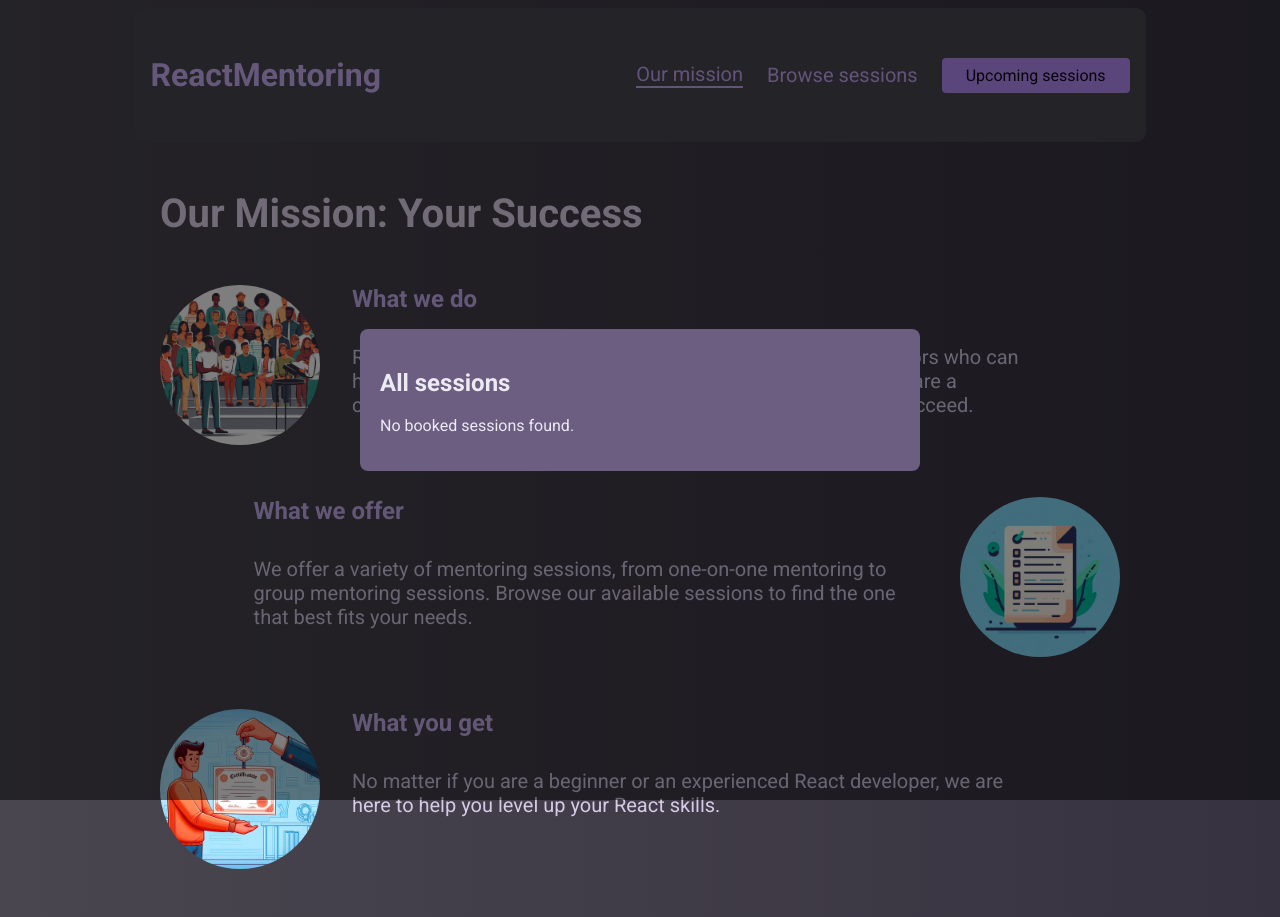
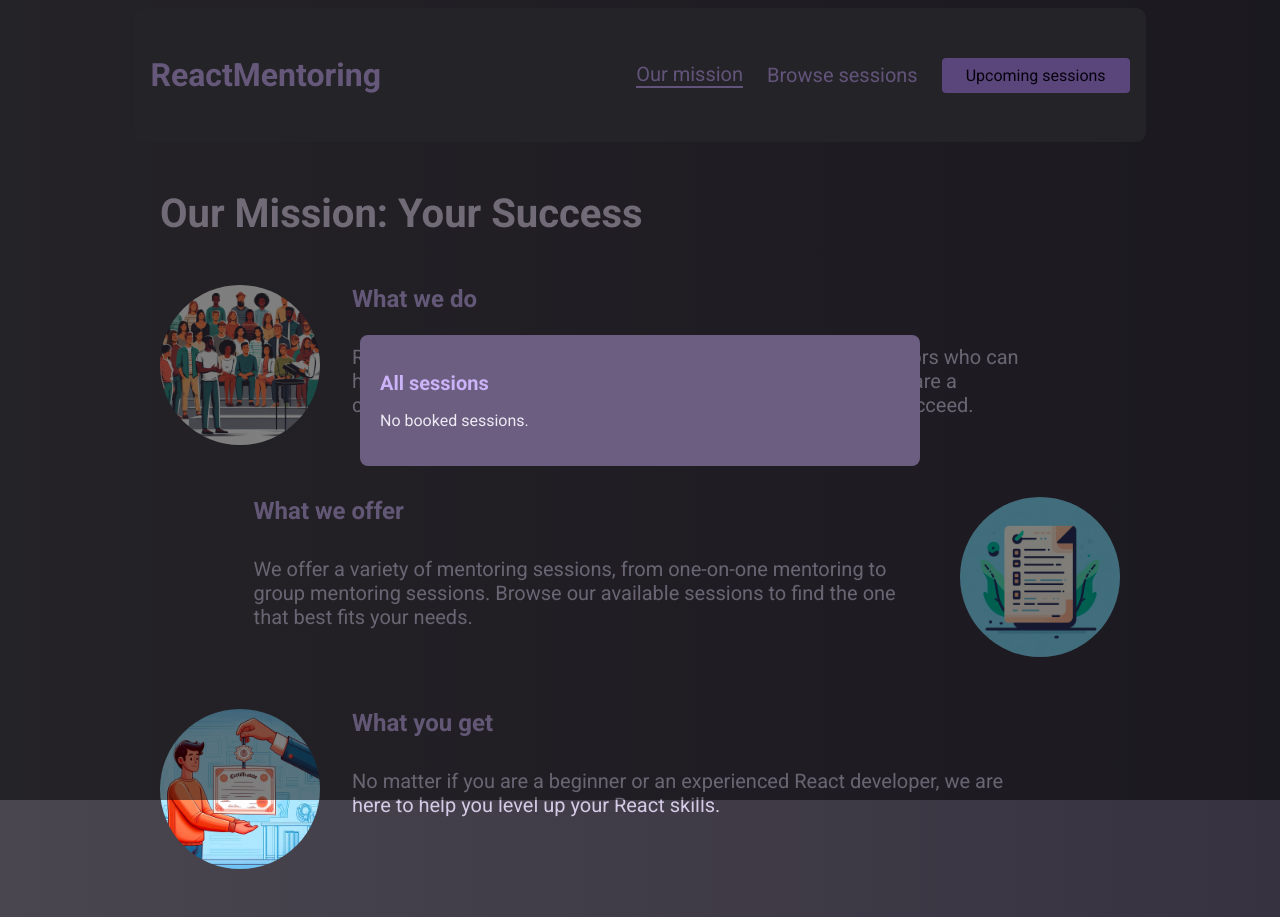
Before and after one commit to Williambraney/practice-typescript-project, a React (Vite) app: page / in a window 1280 px wide. Both pictures are taken after a click on the button "Upcoming sessions". Built offline with nearby package versions, Linux system fonts and the light colour scheme.

Commit message:
Set up sesssion cancellation

```diff
--- /dev/null
+++ b/src/components/BookedSessionList.tsx
@@ -0,0 +1,43 @@
+import BookedSessionListItem from './BookedSessionListItem';
+
+export type Session = {
+    id: string;
+    title: string;
+    summary: string;
+    description: string;
+    duration: number;
+    date: string;
+    image: string;
+}
+
+type ListProps = {
+    sessions : Session[]
+};
+
+export default function BookedSessionList({
+    sessions
+}: ListProps ) {
+
+    if (sessions.length === 0) {
+        return <p>No booked sessions.</p>;
+    }
+
+    return (
+        <>
+            <ul
+                id = 'sessions-list'
+            >
+                {
+                    sessions.map( session => {
+                        return (
+                            <BookedSessionListItem
+                                session = { session }
+                                key = { session.id }
+                            />
+                        );
+                    })
+                }
+            </ul>
+        </>
+    );
+}
--- /dev/null
+++ b/src/components/BookedSessionListItem.tsx
@@ -0,0 +1,47 @@
+import { type Session } from './SessionList';
+import { Link } from 'react-router-dom';
+import SubHeader from './SubHeader';
+import Button from './Button';
+
+type ListItemProps = {
+    session: Session
+};
+
+export default function BookedSessionListItem({
+    session
+}: ListItemProps ){
+
+    const date = new Date(session.date);
+
+    const formattedDate = date.toLocaleDateString('en-GB', {
+        year : 'numeric',
+        month : 'short',  // "Nov"
+        day : 'numeric',  // "1"
+    });
+
+
+    return (
+        <>
+            <li className = 'session-item'>
+                <div
+                    className = 'session-box'
+                >
+                    <SubHeader>
+                        { session.title }
+                    </SubHeader>
+                    <p
+                        className = 'description'
+                    >
+                        { session.summary }
+                    </p>
+                    <p>
+                        { formattedDate }
+                    </p>
+                    <Button>
+                        Cancel
+                    </Button>
+                </div>
+            </li>
+        </>
+    )
+};
--- /dev/null
+++ b/src/components/BookedSessionModal.tsx
@@ -0,0 +1,30 @@
+import { useSessionSelector } from '../store/hooks';
+import BookedSessionList from './BookedSessionList';
+import Modal from './Modal';
+import SessionsList from './SessionList';
+import SubHeader from './SubHeader';
+
+type BookedSessionModalProps = {
+    open: boolean;
+};
+
+export default function BookedSessionModal({
+    open
+}: BookedSessionModalProps ){
+
+    const sessions = useSessionSelector( state => state.session.sessions );
+    console.log('Booked sessions:', sessions);
+    return (
+        <Modal
+            open = { open }
+            // onClose = { handleClick }
+        >
+            <SubHeader>
+                All sessions
+            </SubHeader>
+            <BookedSessionList
+                sessions = { sessions }
+            />
+        </Modal>
+    )
+}
--- a/src/components/BookedSessionsModal.tsx
+++ /dev/null
@@ -1,49 +0,0 @@
-import { useSessionSelector } from '../store/hooks';
-import Modal from './Modal';
-
-type BookedSessionsModalProps = {
-    open: boolean;
-};
-
-export default function BookedSessionsModal({
-    open
-}: BookedSessionsModalProps ){
-
-    const sessions = useSessionSelector( state => state.session.sessions );
-    console.log('Booked sessions:', sessions);
-    return (
-        <Modal
-            open = { open }
-            // onClose = { handleClick }
-        >
-            <h2>
-                All sessions
-            </h2>
-            {
-                sessions.length === 0 && (
-                    <p>
-                        No booked sessions found.
-                    </p>
-                )
-            }
-            {
-                sessions.map( session => (
-                    <div
-                        key = { session.id }
-                        className = 'session'
-                    >
-                        <h3>
-                            { session.title }
-                        </h3>
-                        <p>
-                            { session.summary }
-                        </p>
-                        <p>
-                            { session.date }
-                        </p>
-                    </div>
-                ))
-            }
-        </Modal>
-    )
-}
--- a/src/components/SessionsList.tsx
+++ b/src/components/SessionList.tsx
@@ -1,4 +1,4 @@
-import SessionsListItem from './SessionsListItem';
+import SessionListItem from './SessionListItem';
 
 export type Session = {
     id: string;
@@ -14,7 +14,7 @@ type ListProps = {
     sessions : Session[]
 };
 
-export default function SessionsList({
+export default function SessionList({
     sessions
 }: ListProps ) {
 
@@ -26,7 +26,7 @@ export default function SessionsList({
             {
                 sessions.map( session => {
                     return (
-                        <SessionsListItem
+                        <SessionListItem
                             session = { session }
                             key = { session.id }
                         />
--- a/src/components/SessionsListItem.tsx
+++ b/src/components/SessionListItem.tsx
@@ -1,11 +1,11 @@
-import { Session } from './SessionsList';
+import { Session } from './SessionList';
 import { Link } from 'react-router-dom';
 
 type ListItemProps = {
     session: Session
 };
 
-export default function SessionsListItem({
+export default function SessionListItem({
     session
 }: ListItemProps ){
 
--- a/src/pages/Root.tsx
+++ b/src/pages/Root.tsx
@@ -4,7 +4,7 @@ import HeaderLink from '../components/HeaderLink';
 import Button from '../components/Button';
 import Modal from '../components/Modal';
 import { useCallback, useState } from 'react';
-import BookedSessionsModal from '../components/BookedSessionsModal';
+import BookedSessionModal from '../components/BookedSessionModal';
 
 export default function Root() {
 
@@ -39,7 +39,7 @@ export default function Root() {
                 </Button>
             </Header>
             <Outlet />
-            <BookedSessionsModal
+            <BookedSessionModal
                 open = { open }
                 // onClose = { handleClick }
             />
--- a/src/pages/Sessions.tsx
+++ b/src/pages/Sessions.tsx
@@ -1,4 +1,4 @@
-import SessionsList from '../components/SessionsList.tsx';
+import SessionsList from '../components/SessionList.tsx';
 import { SESSIONS } from '../dummy-sessions.ts'; // normally, we would probably load that from a server
 
 export default function SessionsPage() {
```
